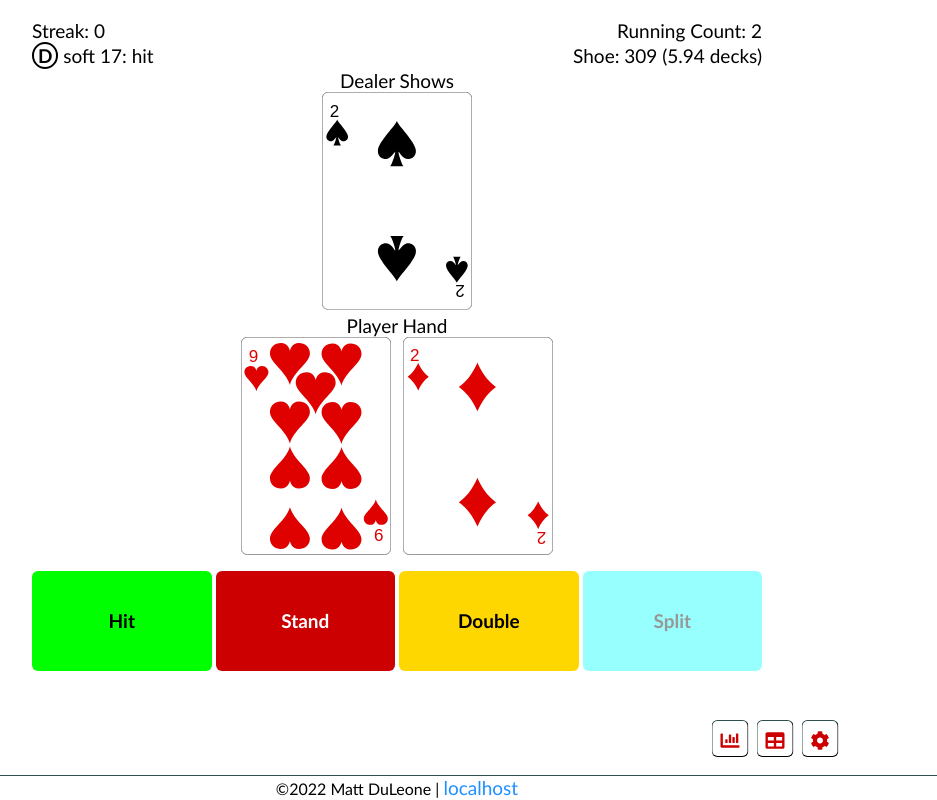
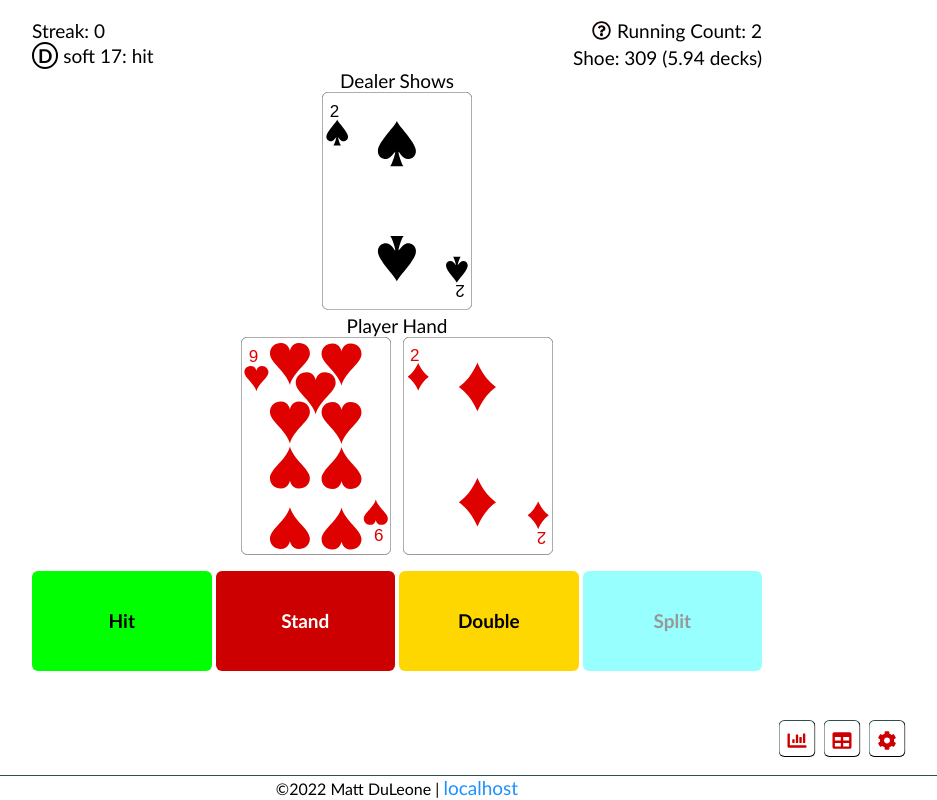
Before and after one commit to mduleone/dule.one-next, a Next.js app: page /blackjack/training in a window 1280 px wide. Shown: the whole page, without its empty margins (243-1180 px from the left). Built offline with nearby package versions, Linux system fonts and the light colour scheme.

Commit message:
Reopen last loss modal, Persist settings to local storage, Count tooltip, Reposition bottom buttons (#58)

```diff
--- a/src/components/blackjack-training/wrong-action.js
+++ b/src/components/blackjack-training/wrong-action.js
@@ -6,6 +6,7 @@ import { getCardValue } from '~/util/blackjack';
 import { rem } from '~/util/style/lengths';
 
 const WrongAction = ({
+  lastWrongAction = false,
   clearWrongAction,
   streak,
   dealerCard,
@@ -19,7 +20,9 @@ const WrongAction = ({
   <>
     <TransparentScreenOverlay role="button" onClick={clearWrongAction} />
     <Container>
-      <WrongTitle>Not the play</WrongTitle>
+      <WrongTitle>
+        {lastWrongAction ? 'Last wrong play' : 'Not the play'}
+      </WrongTitle>
       <WrongContent>
         Dealer {dealerHitSoft17 ? 'hits' : 'stands on'} soft 17
       </WrongContent>
@@ -47,9 +50,9 @@ const WrongAction = ({
         The correct play was{' '}
         <Action $action={correctAction}>{correctAction}</Action>
       </WrongContent>
+      <WrongContent>The count was {count}</WrongContent>
       {resetCountOnLoss && (
         <>
-          <WrongContent>The count was {count}</WrongContent>
           <WrongContent>Resetting the count to 0</WrongContent>
         </>
       )}
@@ -63,6 +66,7 @@ const WrongAction = ({
 export default WrongAction;
 
 WrongAction.propTypes = {
+  lastWrongAction: PropTypes.bool,
   clearWrongAction: PropTypes.func.isRequired,
   streak: PropTypes.number.isRequired,
   dealerCard: PropTypes.string.isRequired,
--- a/src/pages/blackjack/training.js
+++ b/src/pages/blackjack/training.js
@@ -84,19 +84,23 @@ const Training = () => {
   const [playerHand, setPlayerHand] = useState([]);
   const [dealerCard, setDealerCard] = useState(null);
   const [correctAction, setCorrectAction] = useState('');
-  const [showShoe, setShowShoe] = useState(true);
-  const [showCount, setShowCount] = useState(true);
   const [showSettings, setShowSettings] = useState(false);
   const [showChart, setShowChart] = useState(false);
   const [showStats, setShowStats] = useState(false);
+  const [showCountTooltip, setShowCountTooltip] = useState(false);
   const [wrongAction, setWrongAction] = useState(false);
+  const [showShoe, setShowShoe] = useState(true);
+  const [showCount, setShowCount] = useState(true);
   const [doublesOnly, setDoublesOnly] = useState(false);
   const [softOnly, setSoftOnly] = useState(false);
   const [dealerHitSoft17, setDealerHitSoft17] = useState(true);
   const [resetCountOnLoss, setResetCountOnLoss] = useState(true);
   const [forceReset, setForceReset] = useState(false);
   const [playerAction, setPlayerAction] = useState('');
+  const [lastWrongAction, setLastWrongAction] = useState(null);
+  const [showLastWrongAction, setShowLastWrongAction] = useState(null);
   const settingsButton = useRef(null);
+  const countTooltipButton = useRef(null);
 
   const resetHands = () => {
     let tempShoe = [...shoe];
@@ -134,13 +138,12 @@ const Training = () => {
     setPlayerHand(nextPlayerHand);
     setDealerCard(nextDealerCard);
     setCount((c) => c + countChange);
-    setCorrectAction(
-      (dealerHitSoft17
-        ? getCorrectActionHitSoft17
-        : getCorrectActionStandSoft17)(nextPlayerHand, nextDealerCard),
-    );
     setShoe(tempShoe);
   };
+
+  useEffect(() => {
+    track('page load');
+  }, []);
 
   useEffect(() => {
     resetHands();
@@ -148,6 +151,7 @@ const Training = () => {
     if (!initiallyLoaded) {
       const possibleStreak = getItem('bjt-streak');
       const possibleStatData = getItem('bjt-stat-data');
+      const possibleSettings = getItem('bjt-settings');
 
       if (typeof possibleStreak === 'number') {
         setStreak(possibleStreak);
@@ -158,14 +162,26 @@ const Training = () => {
           ...possibleStatData,
         });
       }
+      if (possibleSettings) {
+        const {
+          showShoe: showShoeSetting,
+          showCount: showCountSetting,
+          doublesOnly: doublesOnlySetting,
+          softOnly: softOnlySetting,
+          dealerHitSoft17: dealerHitSoft17Setting,
+          resetCountOnLoss: resetCountOnLossSetting,
+        } = possibleSettings;
+        setShowShoe(showShoeSetting);
+        setShowCount(showCountSetting);
+        setDoublesOnly(doublesOnlySetting);
+        setSoftOnly(softOnlySetting);
+        setDealerHitSoft17(dealerHitSoft17Setting);
+        setResetCountOnLoss(resetCountOnLossSetting);
+      }
 
       setInitiallyLoaded(true);
     }
   }, [forceReset]);
-
-  useEffect(() => {
-    track('page load');
-  }, []);
 
   useEffect(() => {
     if (playerHand && dealerCard) {
@@ -194,6 +210,24 @@ const Training = () => {
 
     return () => {};
   }, [showSettings, settingsButton.current]);
+
+  useEffect(() => {
+    if (showCountTooltip) {
+      const onClickOutside = (e) => {
+        if (!countTooltipButton.current.contains(e.target)) {
+          e.stopPropagation();
+          e.preventDefault();
+          setShowCountTooltip(false);
+        }
+      };
+
+      window.addEventListener('click', onClickOutside);
+
+      return () => window.removeEventListener('click', onClickOutside);
+    }
+
+    return () => {};
+  }, [showCountTooltip, countTooltipButton.current]);
 
   const act = (action) => {
     track('act', { action, correctAction });
@@ -252,6 +286,18 @@ const Training = () => {
     setItem('bjt-streak', 0);
     setItem('bjt-stat-data', nextStatData);
     setStatData(nextStatData);
+
+    const lastWrongActionData = {
+      dealerHitSoft17,
+      streak,
+      dealerCard,
+      playerHand,
+      playerAction,
+      correctAction,
+      count,
+    };
+    setLastWrongAction(lastWrongActionData);
+
     if (resetCountOnLoss) {
       setCount(0);
     }
@@ -261,14 +307,22 @@ const Training = () => {
   };
 
   const toggleDoublesOnly = () => {
-    const nextDoubleOnly = !doublesOnly;
-    track(`turn ${nextDoubleOnly ? 'on' : 'off'} pairs only`);
-    setDoublesOnly(nextDoubleOnly);
-    if (nextDoubleOnly) {
+    const nextDoublesOnly = !doublesOnly;
+    track(`turn ${nextDoublesOnly ? 'on' : 'off'} pairs only`);
+    setDoublesOnly(nextDoublesOnly);
+    if (nextDoublesOnly) {
       setSoftOnly(false);
       setShoe(newShoe());
       setForceReset((p) => !p);
     }
+    setItem('bjt-settings', {
+      doublesOnly: nextDoublesOnly,
+      softOnly,
+      dealerHitSoft17,
+      resetCountOnLoss,
+      showCount,
+      showShoe,
+    });
     setStreak(0);
     setItem('bjt-streak', 0);
   };
@@ -282,14 +336,73 @@ const Training = () => {
       setShoe(newShoe());
       setForceReset((p) => !p);
     }
+    setItem('bjt-settings', {
+      doublesOnly,
+      softOnly: nextSoftOnly,
+      dealerHitSoft17,
+      resetCountOnLoss,
+      showCount,
+      showShoe,
+    });
     setStreak(0);
     setItem('bjt-streak', 0);
   };
 
   const toggleDealerHitsSoft17 = () => {
-    const nextDealerHitsSoft17 = !dealerHitSoft17;
-    track(`set ${nextDealerHitsSoft17 ? 'hit' : 'stand'} on soft 17`);
-    setDealerHitSoft17(nextDealerHitsSoft17);
+    const next = !dealerHitSoft17;
+    setItem('bjt-settings', {
+      doublesOnly,
+      softOnly,
+      dealerHitSoft17: next,
+      resetCountOnLoss,
+      showCount,
+      showShoe,
+    });
+    track(`set ${next ? 'hit' : 'stand'} on soft 17`);
+    setDealerHitSoft17(next);
+  };
+
+  const toggleResetCountOnLoss = () => {
+    const next = !resetCountOnLoss;
+    setItem('bjt-settings', {
+      doublesOnly,
+      softOnly,
+      dealerHitSoft17,
+      resetCountOnLoss: next,
+      showCount,
+      showShoe,
+    });
+    track(`turn ${next ? 'on' : 'off'} reset count on loss`);
+    setResetCountOnLoss(next);
+  };
+
+  const toggleShowCount = () => {
+    const next = !showCount;
+    setItem('bjt-settings', {
+      doublesOnly,
+      softOnly,
+      dealerHitSoft17,
+      resetCountOnLoss,
+      showCount: next,
+      showShoe,
+    });
+    track(`${next ? 'show' : 'hide'} count`);
+    setShowCount(next);
+  };
+
+  const toggleShowShoe = () => {
+    const next = !showShoe;
+
+    setItem('bjt-settings', {
+      doublesOnly,
+      softOnly,
+      dealerHitSoft17,
+      resetCountOnLoss,
+      showCount,
+      showShoe: next,
+    });
+    track(`${next ? 'show' : 'hide'} shoe`);
+    setShowShoe(next);
   };
 
   const handValue = getHandValue(playerHand);
@@ -326,7 +439,32 @@ const Training = () => {
                 </div>
               </div>
               <RightAlign>
-                {showCount && <div>Running Count: {count}</div>}
+                {showCount && (
+                  <div>
+                    <QuestionButtonContainer
+                      ref={countTooltipButton}
+                      onClick={() => setShowCountTooltip((p) => !p)}
+                    >
+                      <Tooltip show={showCountTooltip} vertical="bottom">
+                        <CenterRow>Count Cards</CenterRow>
+                        <FlexRow>
+                          <div>Tens &amp; Aces</div>
+                          <div>- 1</div>
+                        </FlexRow>
+                        <FlexRow>
+                          <div>7 - 9</div>
+                          <div>+ 0</div>
+                        </FlexRow>
+                        <FlexRow>
+                          <div>2 - 6</div>
+                          <div>+ 1</div>
+                        </FlexRow>
+                      </Tooltip>
+                      <FontAwesomeIcon icon={['far', 'question-circle']} />
+                    </QuestionButtonContainer>
+                    Running Count: {count}
+                  </div>
+                )}
                 {!(doublesOnly || softOnly) && showShoe && (
                   <ShoeCount>
                     Shoe: {shoe.length}{' '}
@@ -367,32 +505,47 @@ const Training = () => {
             count={count}
           />
         )}
+        {showLastWrongAction && (
+          <WrongAction
+            lastWrongAction
+            dealerHitSoft17={lastWrongAction.dealerHitSoft17}
+            clearWrongAction={() => setShowLastWrongAction(false)}
+            streak={lastWrongAction.streak}
+            dealerCard={lastWrongAction.dealerCard}
+            playerHand={lastWrongAction.playerHand}
+            playerAction={lastWrongAction.playerAction}
+            correctAction={lastWrongAction.correctAction}
+            count={lastWrongAction.count}
+          />
+        )}
       </HandContainer>
       {initiallyLoaded && (
         <Actions>
           <Hit
-            disabled={showSettings || wrongAction}
+            disabled={showSettings || wrongAction || showLastWrongAction}
             type="button"
             onClick={() => act(HIT)}
           >
             Hit
           </Hit>
           <Stand
-            disabled={showSettings || wrongAction}
+            disabled={showSettings || wrongAction || showLastWrongAction}
             type="button"
             onClick={() => act(STAND)}
           >
             Stand
           </Stand>
           <Double
-            disabled={showSettings || wrongAction}
+            disabled={showSettings || wrongAction || showLastWrongAction}
             type="button"
             onClick={() => act(DOUBLE)}
           >
             Double
           </Double>
           <Split
-            disabled={showSettings || !isPair || wrongAction}
+            disabled={
+              !isPair || showSettings || wrongAction || showLastWrongAction
+            }
             type="button"
             onClick={() => act(SPLIT)}
           >
@@ -400,7 +553,20 @@ const Training = () => {
           </Split>
         </Actions>
       )}
-      <SettingsButtonsContainer>
+      <SettingsButtonsContainer $showLastWrongButton={Boolean(lastWrongAction)}>
+        {Boolean(lastWrongAction) && (
+          <FloatingButtonContainer>
+            <FloatingButton
+              onClick={() => {
+                track('see last wrong action');
+                setShowLastWrongAction((p) => !p);
+              }}
+              type="button"
+            >
+              <Icon icon={['fas', 'undo']} />
+            </FloatingButton>
+          </FloatingButtonContainer>
+        )}
         <FloatingButtonContainer>
           <FloatingButton onClick={() => setShowStats((p) => !p)} type="button">
             <Icon icon={['fas', 'chart-bar']} />
@@ -447,11 +613,7 @@ const Training = () => {
               <Toggle
                 cbId="reset-count"
                 isOn={resetCountOnLoss}
-                onClick={() => {
-                  const next = !resetCountOnLoss;
-                  track(`turn ${next ? 'on' : 'off'} reset count on loss`);
-                  setResetCountOnLoss(next);
-                }}
+                onClick={toggleResetCountOnLoss}
               />
             </FlexRow>
             <FlexRow>
@@ -459,11 +621,7 @@ const Training = () => {
               <Toggle
                 cbId="show-count"
                 isOn={showCount}
-                onClick={() => {
-                  const next = !showCount;
-                  track(`${next ? 'show' : 'hide'} count`);
-                  setShowCount(next);
-                }}
+                onClick={toggleShowCount}
               />
             </FlexRow>
             <FlexRow>
@@ -471,11 +629,7 @@ const Training = () => {
               <Toggle
                 cbId="show-shoe"
                 isOn={showShoe}
-                onClick={() => {
-                  const next = !showShoe;
-                  track(`${next ? 'show' : 'hide'} shoe`);
-                  setShowShoe(next);
-                }}
+                onClick={toggleShowShoe}
               />
             </FlexRow>
             <SettingsButton
@@ -699,6 +853,16 @@ const Info = styled.div`
   justify-content: space-between;
 `;
 
+const QuestionButtonContainer = styled.button`
+  display: inline-block;
+  position: relative;
+  background: transparent;
+  outline: none;
+  appearance: none;
+  border: none;
+  cursor: pointer;
+`;
+
 const DealerButton = styled.span`
   display: inline-flex;
   padding: ${rem(2)} ${rem(4)};
@@ -779,9 +943,12 @@ const SettingsButtonsContainer = styled.div`
   bottom: ${rem(19 + 23.75)};
   z-index: 900;
 
-  @media only screen and (min-width: ${rem(966)}) {
+  @media only screen and (min-width: ${({ $showLastWrongButton }) =>
+      rem($showLastWrongButton ? 1046 : 1034)}) {
     transform: translateX(
-      calc(-50% + (${rem(768)} / 2) + ${rem(19 * 2)} + ${rem(83)})
+      calc(
+        -50% + (${rem(768)} / 2) + ${rem(19 * 2)} + ${({ $showLastWrongButton }) => rem($showLastWrongButton ? 172 : 150)}
+      )
     );
     right: 50%;
   }
@@ -877,6 +1044,11 @@ const FlexRow = styled.div`
   align-items: center;
   margin-bottom: ${rem(4)};
   text-align: left;
+  font-family: ${({ theme }) => theme.fonts.screenFont};
+`;
+
+const CenterRow = styled(FlexRow)`
+  justify-content: center;
 `;
 
 const ToggleLabel = styled.label`
--- a/src/util/local-storage.js
+++ b/src/util/local-storage.js
@@ -1,6 +1,6 @@
 export const getItem = (key) => {
   if (!window || !window.localStorage) {
-    return {};
+    return null;
   }
 
   const rawValue = window.localStorage.getItem(key);
--- a/src/util/track.js
+++ b/src/util/track.js
@@ -1,6 +1,6 @@
-const track = (event, data = {}) => {
-  if (typeof window === 'undefined' || !window.gtag) {
-    setTimeout(() => track(event, data), 5000);
+const track = (event, data = {}, depth = 0) => {
+  if ((typeof window === 'undefined' || !window.gtag) && depth < 5) {
+    setTimeout(() => track(event, data, depth + 1), 5000);
     return;
   }
 
```
Also changed, not shown: src/util/font-awesome.js (+7 -1 lines).
